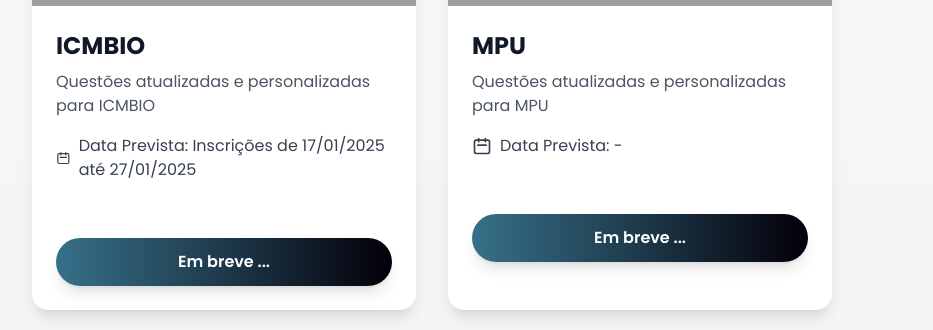
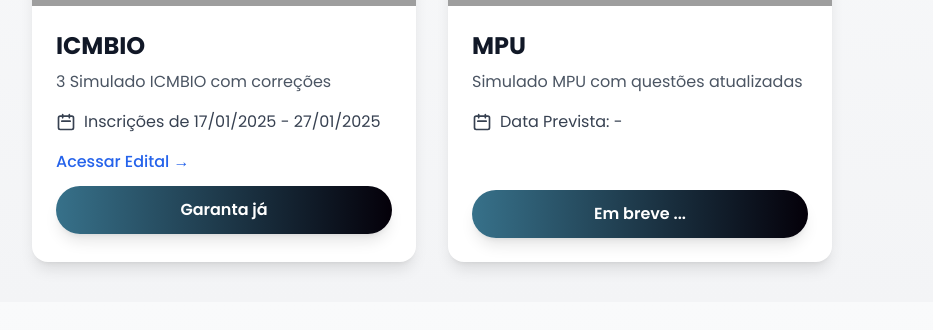
Before and after one commit to andredfaria/concursy, a Next.js app: page / in a window 1280 px wide. Shown: the part 743-1073 px from the top of the page, without its empty margins (0-933 px from the left). Built offline with nearby package versions, Linux system fonts and the light colour scheme; grey boxes are pictures that could not be loaded.

Commit message:
feat: add link ICMBIO

```diff
--- a/app/components/SimuladosSection.tsx
+++ b/app/components/SimuladosSection.tsx
@@ -7,9 +7,10 @@
       imagem:
         "https://encrypted-tbn0.gstatic.com/images?q=tbn:ANd9GcQvNRFPMED-zVH8DoizEC_HruF3wD23IrJmHA&s",
       edital: "https://www.cebraspe.org.br/concursos/icmbio_24",
-      linkProduto: "https://www.cebraspe.org.br/concursos/icmbio_24",
-      data: "Inscrições de 17/01/2025 até 27/01/2025",
-      disponivel: false,
+      linkProduto:
+        "https://concursy2024.hotmart.host/simulados-icmbio-2025-29795ad9-4a2b-4b68-93d9-65ec41b66861",
+      data: "Inscrições de 17/01/2025 - 27/01/2025",
+      disponivel: true,
     },
     {
       tipo: "MPU",
@@ -58,7 +59,7 @@
                 {simulado.disponivel ? (
                   <div className="space-y-4">
                     <p className="text-gray-600">
-                      Questões atualizadas e personalizadas para {simulado.tipo}
+                      3 Simulado {simulado.tipo} com correções
                     </p>
 
                     <div className="flex items-center gap-2 text-gray-700">
@@ -94,14 +95,14 @@
                         rel="noopener noreferrer"
                         className="block w-full py-3 px-4 text-center bg-gradient-to-r from-[#37718a] to-[#040009] px-6 py-3 rounded-full text-white font-semibold hover:from-[#4a8ca1] hover:to-[#262227] transition-all duration-300 transform hover:scale-105 shadow-lg"
                       >
-                        Acessar Simulado
+                        Garanta já
                       </a>
                     </div>
                   </div>
                 ) : (
                   <div className="space-y-4">
                     <p className="text-gray-600">
-                      Questões atualizadas e personalizadas para {simulado.tipo}
+                      Simulado {simulado.tipo} com questões atualizadas
                     </p>
 
                     <div className="flex items-center gap-2 pb-10 text-gray-700">
```
